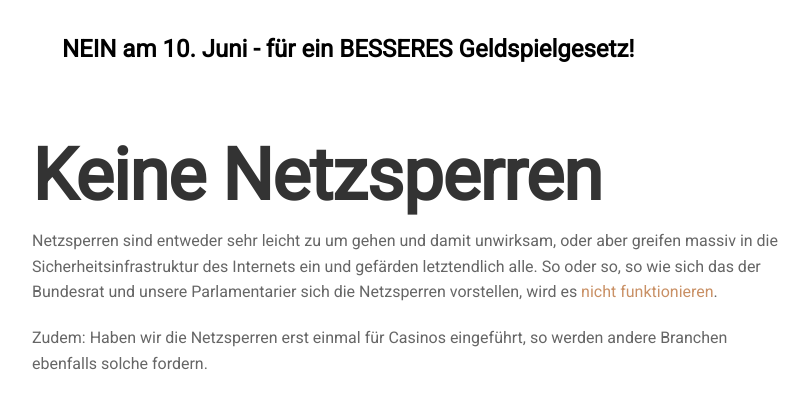
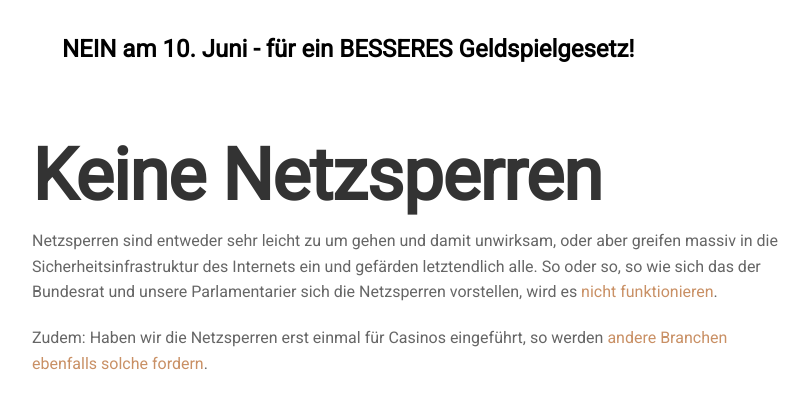
Before and after one commit to geldspielgesetz/geldspielgesetz.github.io, a Jekyll site: the page built from argumente/keine-netzsperren.md, in a window 1280 px wide. Shown: the top 409 px of the page, without its empty margins (233-1042 px from the left). Built offline with Jekyll 4.4.1, drawn with Linux system fonts in a browser that asks for light colours; part of the change alters nothing that is shown.

```diff
--- a/argumente/keine-netzsperren.md
+++ b/argumente/keine-netzsperren.md
@@ -4,6 +4,7 @@ title: 'Keine Netzsperren'
 ---
 Netzsperren sind entweder sehr leicht zu um gehen und damit unwirksam, oder aber greifen massiv in die Sicherheitsinfrastruktur des Internets ein und gefärden letztendlich alle. So oder so, so wie sich das der Bundesrat und unsere Parlamentarier sich die Netzsperren vorstellen, wird es [nicht funktionieren][1].
 
-Zudem: Haben wir die Netzsperren erst einmal für Casinos eingeführt, so werden andere Branchen ebenfalls solche fordern.
+Zudem: Haben wir die Netzsperren erst einmal für Casinos eingeführt, so werden [andere Branchen ebenfalls solche fordern][2].
 
 [1]: https://www.watson.ch/Digital/Schweiz/931923761-Darum-sind-Geldspielgesetz-und-Internet-Sperren-viel-gefaehrlicher--als-du-glaubst
+[2]: https://www.aargauerzeitung.ch/schweiz/piraterie-dj-bobos-manager-greift-justizministerin-an-132462367
```
